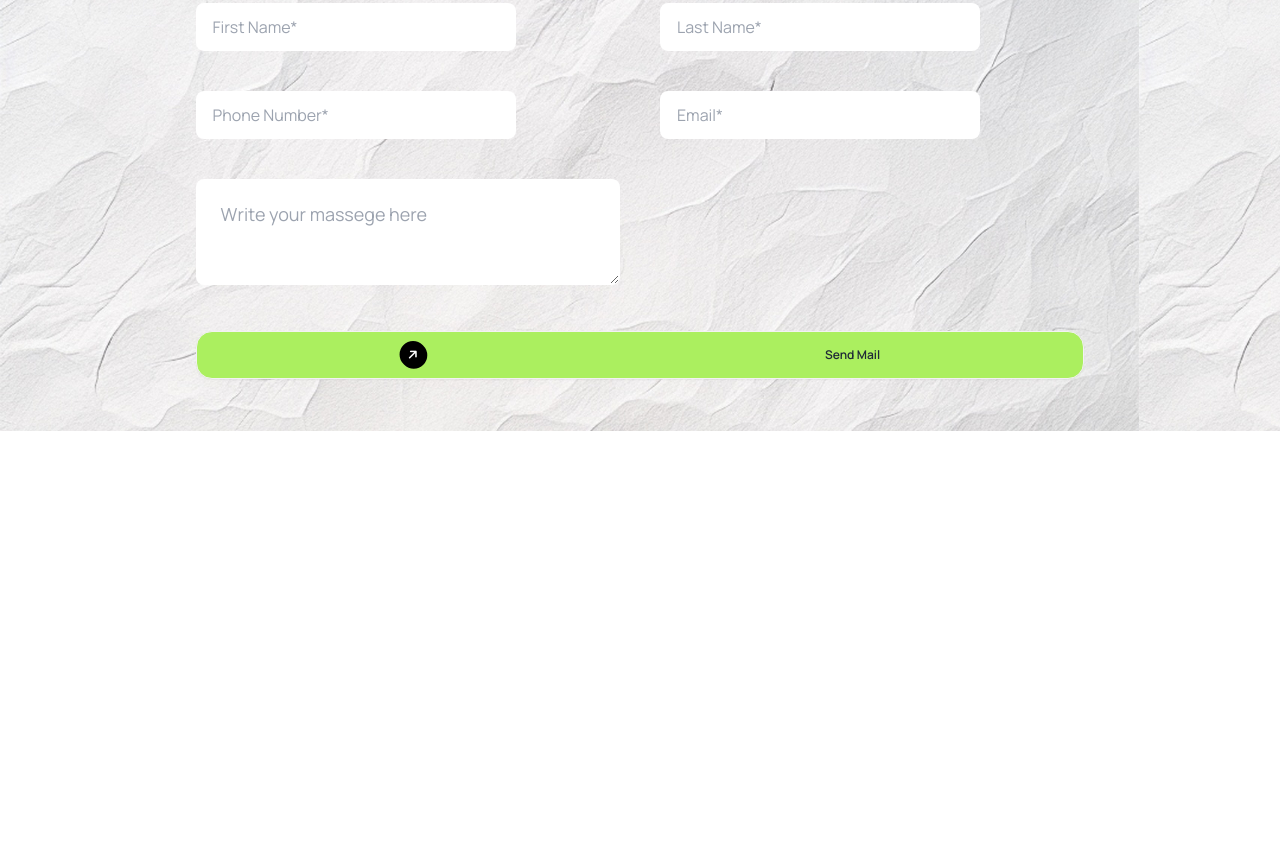
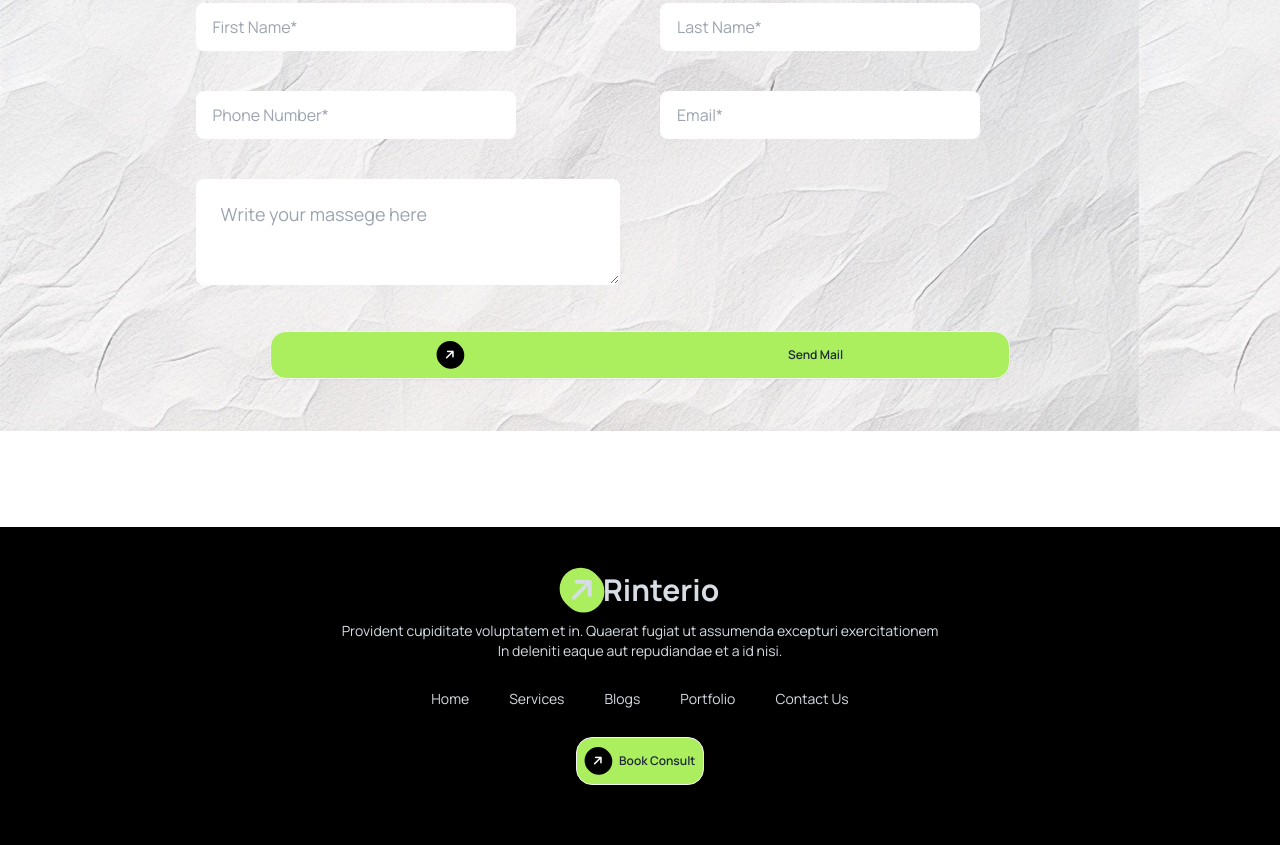
Before and after one commit to Asratlira/assignment-3, a plain HTML site: page index.html in a window 1280 px wide. Shown: the part 2564-3409 px from the top of the page. Before the commit the page ends 2995 px from the top, so only its background shows below. Drawn offline with nearby package versions, Linux system fonts and the light colour scheme.

Commit message:
adde the footer section

```diff
--- a/index.html
+++ b/index.html
@@ -249,7 +249,7 @@
       <!-- input section -->
       <section>
         <div
-          class="min-h-screen mt-24"
+          class="min-h-screen mt-24 w-full"
           style="background-image: url('./assets/bg.jpg')"
         >
           <!-- head button -->
@@ -303,19 +303,54 @@
                 ></textarea>
               </div>
             </div>
-            <div class="mt-10  ">
-              <a
-                class="btn bg-button text-xs lg:text-medium rounded-md lg:rounded-2xl flex flex-col  w-10/12 mx-auto lg:px-2 text-right  "
-              >
-                <i
-                  class="fa-solid fa-arrow-right -rotate-45 bg-black rounded-full p-2 text-white  mx-auto "
-                ></i
-                >Send Mail</a
-              >
+            <div class="mt-10 w-10/12 mx-auto  ">
+
+              <a class="btn bg-button text-xs lg:text-medium rounded-md lg:rounded-2xl flex flex-col  w-10/12 mx-auto lg:px-2 mb-5 ">
+                <i class="fa-solid fa-arrow-right -rotate-45 bg-black rounded-full p-2 text-white  mx-auto "></i>Send Mail</a>
 
           </div>
         </div>
       </section>
     </main>
+    <footer>
+      <footer class="footer bg-black text-neutral-content p-10 mt-24">
+
+        <nav class="w-11/12 mx-auto text-center">
+
+            <div class="mx-auto  ">
+            <a class="text-3xl font-bold ">
+              <i
+                class="fa-solid fa-arrow-right -rotate-45 bg-button rounded-full p-2"
+              ></i
+              >Rinterio</a
+            >
+          </div>
+          <p class="mb-5 mx-auto">
+            Provident cupiditate voluptatem et in. Quaerat fugiat ut
+            assumenda excepturi exercitationem <br />
+            In deleniti eaque aut repudiandae et a id nisi.
+          </p>
+
+            <ul class=" lg:flex lg:gap-10 mx-auto mb-5  ">
+              <a href="#"><li>Home</li></a>
+              <a href="#"><li>Services</li></a>
+              <a href="#"><li>Blogs</li></a>
+              <a href="#"><li>Portfolio</li></a>
+              <a href="#"><li>Contact Us</li></a>
+            </ul>
+            <div class="mx-auto">
+              <a class="btn bg-button text-xs lg:text-medium rounded-md lg:rounded-2xl flex flex-col  lg:px-2 mb-5 ">
+                <i class="fa-solid fa-arrow-right -rotate-45 bg-black rounded-full p-2 text-white  mx-auto "></i>Book Consult</a>
+
+            </div>
+
+
+
+
+
+        </nav>
+      </footer>
+    </footer>
   </body>
+
 </html>
```
